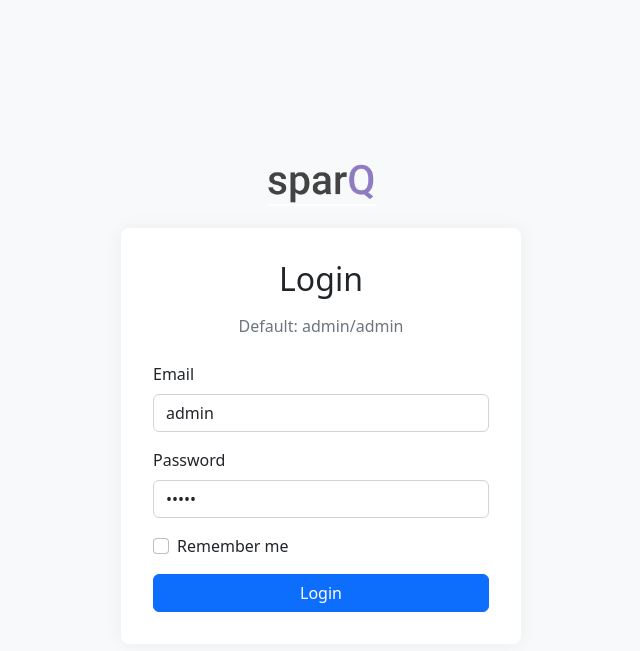
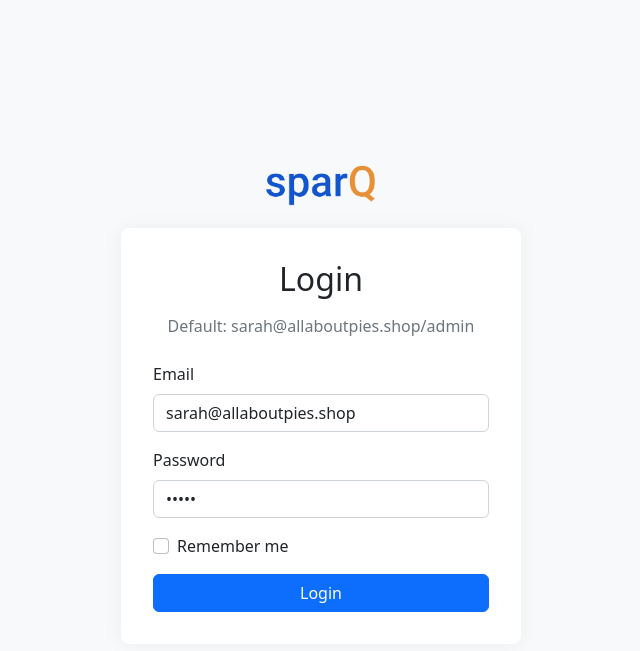
Before and after one commit to sparQone/sparq, a Flask app: page /login in a window 1280 px wide. Shown: the top 651 px of the page, without its empty margins (319-959 px from the left). Run offline with Flask 3, Linux system fonts and the light colour scheme; parts of the project's set-up code (start-up, migrations or seed data) failed here and were passed over.

Commit message:
Added sample users

```diff
--- a/app.py
+++ b/app.py
@@ -67,15 +67,20 @@
         module_loader.pm.hook.init_database()
 
         # Then check for admin user
-        if not User.get_by_email('admin'):
+        if not User.get_by_email('sarah@allaboutpies.shop'):
             User.create(
-                email='admin',
+                email='sarah@allaboutpies.shop',
                 password='admin',
-                first_name='Admin',
-                last_name='User',
-                is_admin=True
+                first_name='Sarah',
+                last_name='Johnson',
+                is_admin=True,
+                is_sample=False
             )
             print("Created default admin user")
+
+        # Create sample users
+        User.create_sample_users()
+        print("Created sample users")
 
     return app
 
--- a/modules/core/views/templates/login.html
+++ b/modules/core/views/templates/login.html
@@ -11,12 +11,12 @@
 
     <div class="auth-box">
         <h2>Login</h2>
-        <p class="text-muted text-center mb-4">Default: admin/admin</p>
+        <p class="text-muted text-center mb-4">Default: sarah@allaboutpies.shop/admin</p>
 
         <form method="POST">
             <div class="mb-3">
                 <label for="email" class="form-label">Email</label>
-                <input type="text" class="form-control" id="email" name="email" value="admin" required>
+                <input type="text" class="form-control" id="email" name="email" value="sarah@allaboutpies.shop" required>
             </div>
             <div class="mb-3">
                 <label for="password" class="form-label">Password</label>
```
Also changed, not shown: modules/core/models/user.py (+28 -1 lines), modules/core/views/assets/images/sparq-logo.png.
